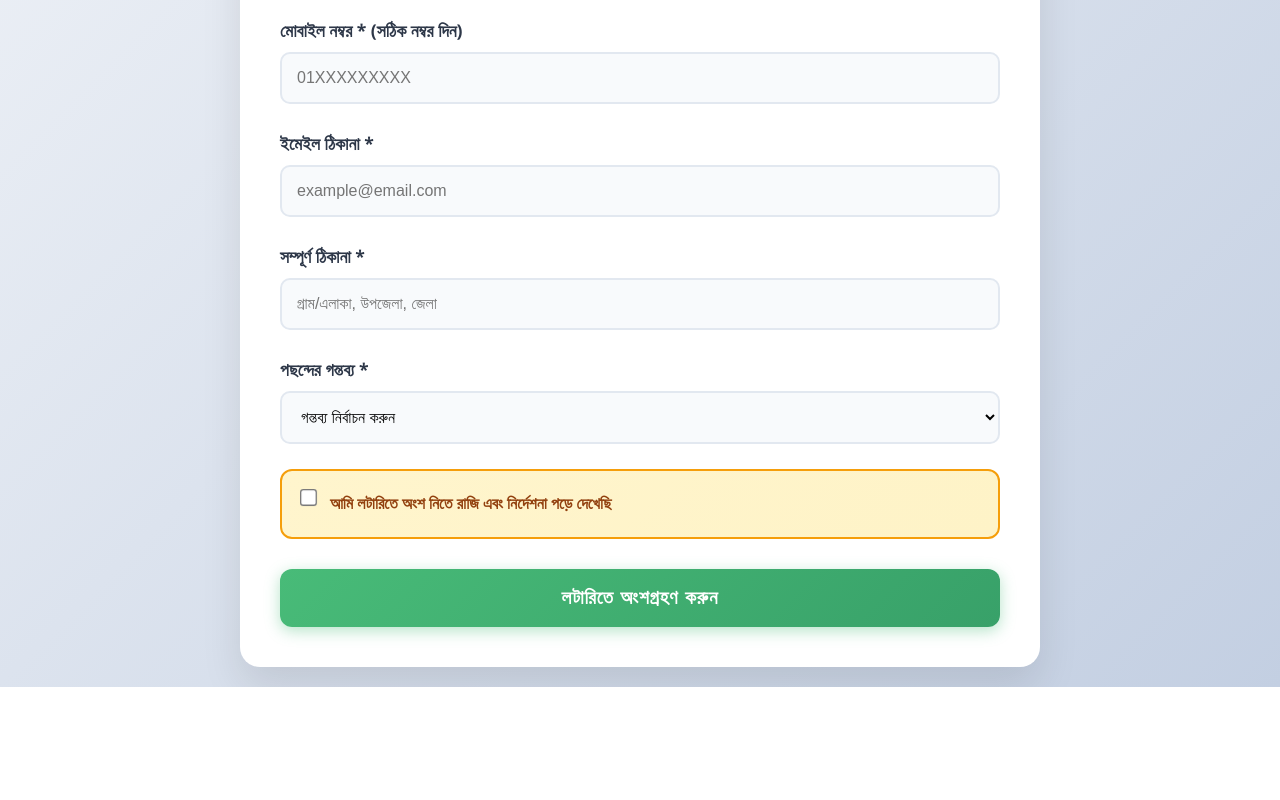
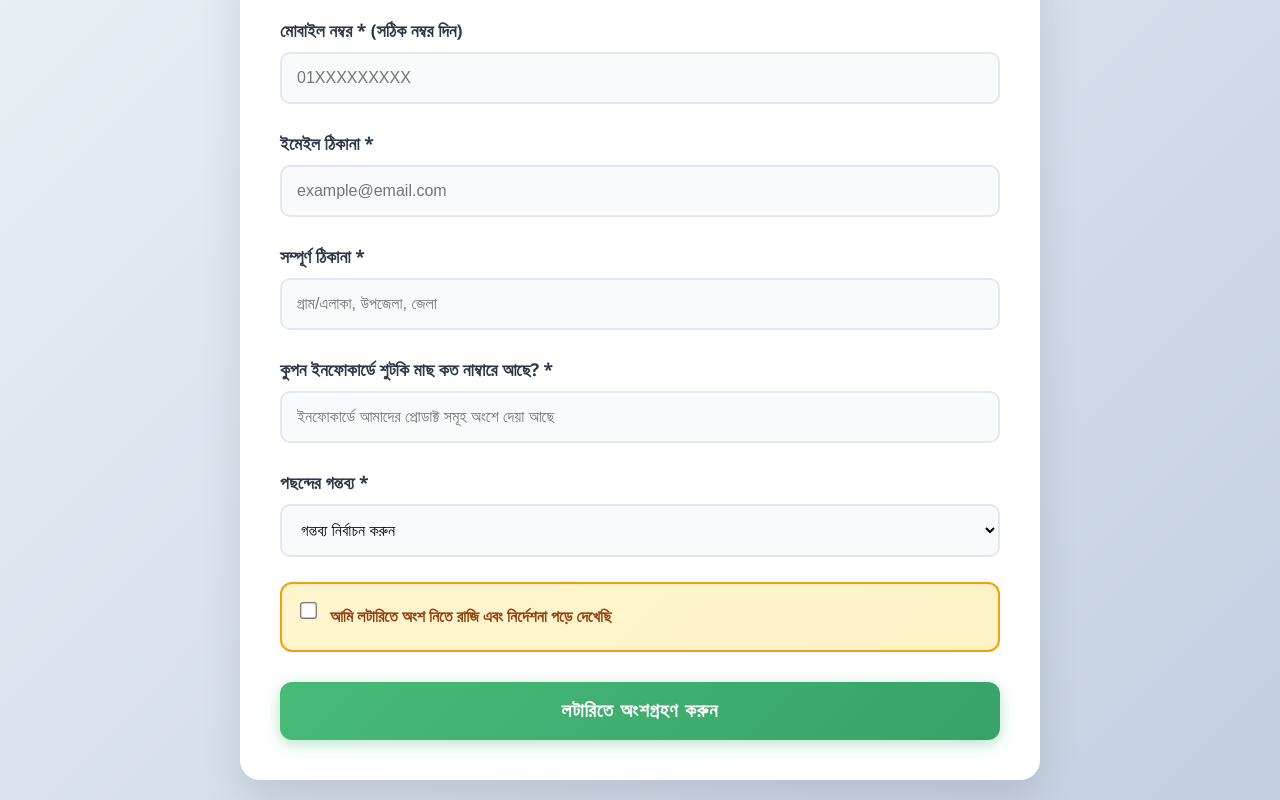
Before and after one commit to zinnurain250/Ramahelp, a plain HTML site: page index.html in a window 1280 px wide. Shown: the part 602-1402 px from the top of the page. Before the commit the page ends 1289 px from the top, so only its background shows below. Drawn offline with Linux system fonts and the light colour scheme.

Commit message:
Update index.html

```diff
--- a/index.html
+++ b/index.html
@@ -439,6 +439,11 @@
                     <input type="text" id="address" name="address" required
                            placeholder="গ্রাম/এলাকা, উপজেলা, জেলা">
                 </div>
+                <div class="form-group">
+                    <label for="address">কুপন ইনফোকার্ডে শুটকি মাছ কত নাম্বারে আছে? *</label>
+                    <input type="text" id="address" name="address" required
+                           placeholder="ইনফোকার্ডে আমাদের প্রোডাক্ট সমূহ অংশে দেয়া আছে">
+                </div>
 
                 <div class="form-group">
                     <label for="destination">পছন্দের গন্তব্য *</label>
```
